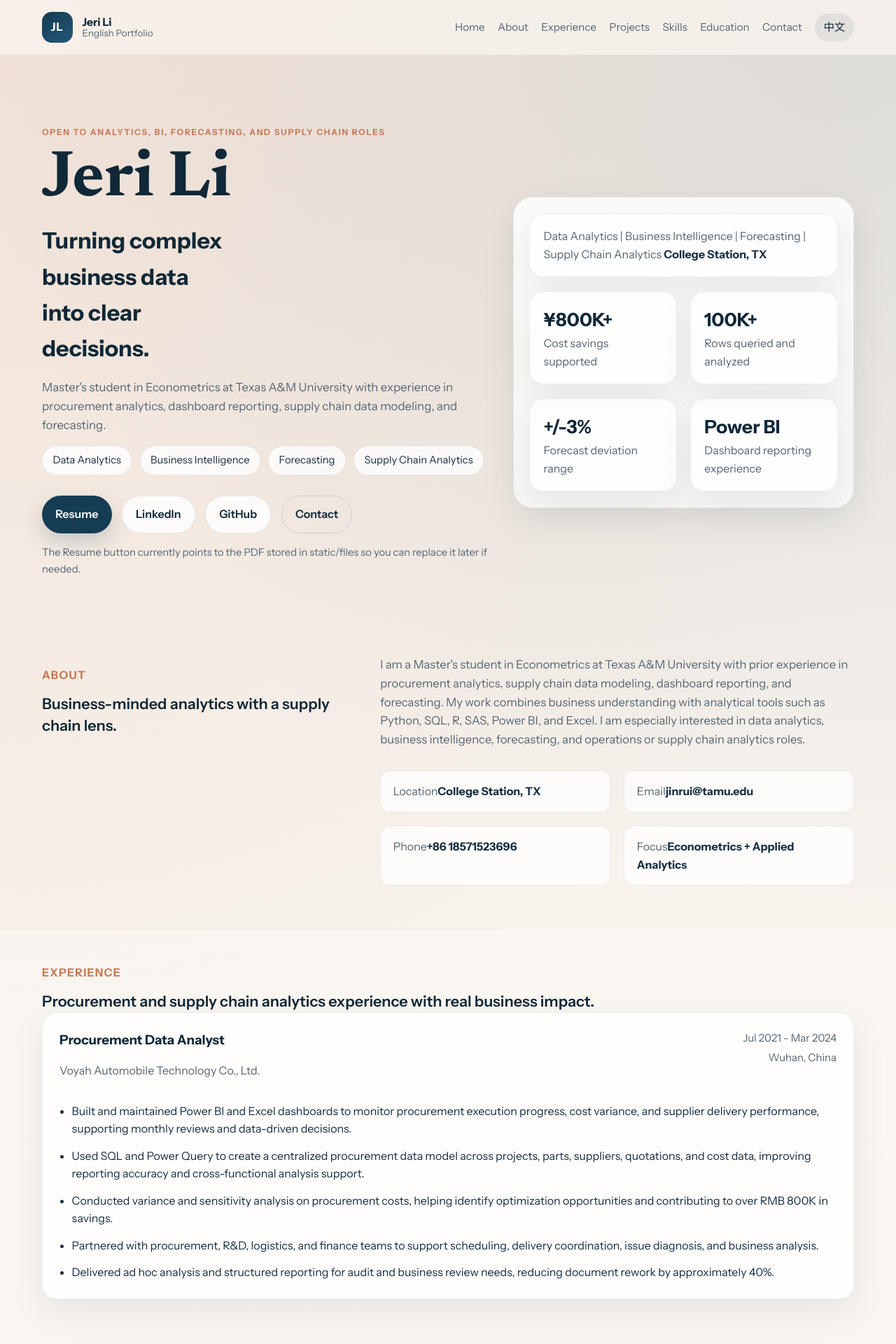
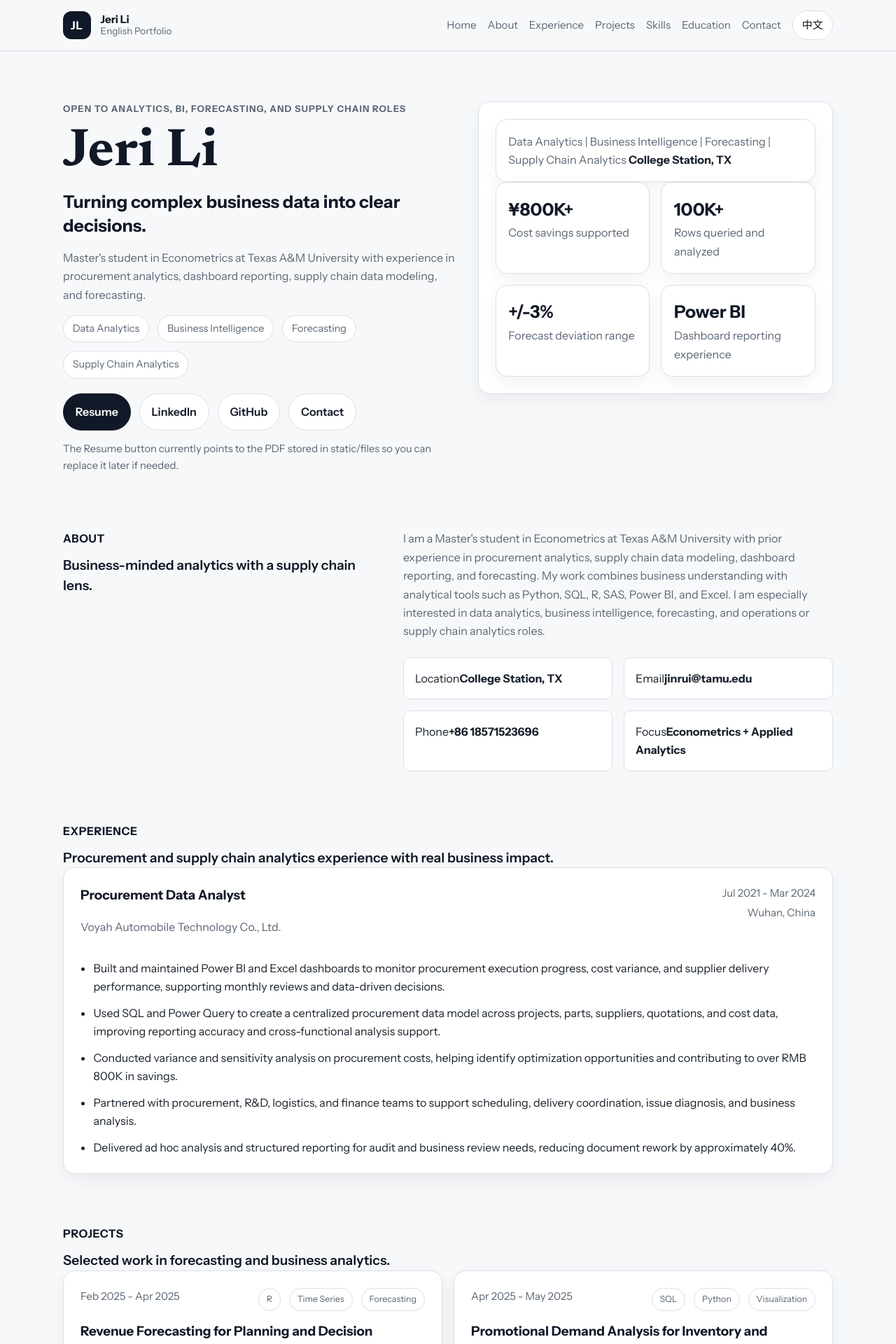
Before and after one commit to jinrui-0310/jinrui-portfolio, a Flask app: page / in a window 1280 px wide. Shown: the top 1920 px of the page at 70% size. Run offline with Flask 3, Linux system fonts and the light colour scheme; some libraries are stand-ins or nearby versions.

Commit message:
style: simplify site visual design

```diff
--- a/static/css/style.css
+++ b/static/css/style.css
@@ -1,22 +1,20 @@
 :root {
-    --bg: #f5f1ea;
-    --bg-soft: #fbf8f4;
-    --surface: rgba(255, 255, 255, 0.76);
-    --surface-strong: #ffffff;
-    --text: #173042;
-    --text-soft: #566673;
-    --heading: #102837;
-    --line: rgba(16, 40, 55, 0.08);
-    --primary: #143c52;
-    --primary-deep: #0f2f40;
-    --accent: #c57b57;
-    --accent-soft: #e8d3c5;
-    --shadow: 0 18px 50px rgba(18, 44, 58, 0.08);
-    --radius-lg: 28px;
-    --radius-md: 20px;
-    --radius-sm: 14px;
-    --container: min(1160px, calc(100% - 2rem));
-    --transition: 220ms ease;
+    --bg: #f7f8fa;
+    --surface: #ffffff;
+    --surface-muted: #f1f4f7;
+    --text: #18212b;
+    --text-soft: #5b6775;
+    --heading: #111827;
+    --line: #d9e0e8;
+    --line-strong: #c6d0db;
+    --primary: #1f4f7a;
+    --primary-soft: #e9f1f8;
+    --shadow: 0 10px 24px rgba(15, 23, 42, 0.05);
+    --radius-lg: 20px;
+    --radius-md: 16px;
+    --radius-sm: 10px;
+    --container: min(1100px, calc(100% - 2rem));
+    --transition: 180ms ease;
 }
 
 * {
@@ -30,12 +28,9 @@ html {
 body {
     margin: 0;
     font-family: "Instrument Sans", sans-serif;
-    background:
-        radial-gradient(circle at top left, rgba(197, 123, 87, 0.16), transparent 32%),
-        radial-gradient(circle at top right, rgba(20, 60, 82, 0.12), transparent 28%),
-        linear-gradient(180deg, #f9f4ee 0%, #f4efe8 100%);
+    background: var(--bg);
     color: var(--text);
-    line-height: 1.6;
+    line-height: 1.65;
 }
 
 body.lang-zh {
@@ -65,9 +60,9 @@ img {
     position: sticky;
     top: 0;
     z-index: 20;
-    backdrop-filter: blur(20px);
-    background: rgba(249, 244, 238, 0.78);
-    border-bottom: 1px solid rgba(16, 40, 55, 0.06);
+    background: rgba(247, 248, 250, 0.96);
+    backdrop-filter: blur(12px);
+    border-bottom: 1px solid var(--line);
 }
 
 .nav-shell {
@@ -75,7 +70,7 @@ img {
     align-items: center;
     justify-content: space-between;
     gap: 1rem;
-    min-height: 78px;
+    min-height: 72px;
 }
 
 .brand {
@@ -85,50 +80,44 @@ img {
 }
 
 .brand-mark {
-    width: 44px;
-    height: 44px;
+    width: 40px;
+    height: 40px;
     display: inline-flex;
     align-items: center;
     justify-content: center;
-    border-radius: 14px;
-    background: linear-gradient(145deg, var(--primary), #245878);
-    color: white;
+    border-radius: 12px;
+    background: var(--heading);
+    color: #fff;
     font-weight: 700;
-    letter-spacing: 0.08em;
+    letter-spacing: 0.06em;
 }
 
 .brand-text {
     display: flex;
     flex-direction: column;
-    line-height: 1.1;
+    line-height: 1.15;
 }
 
 .brand-text strong {
-    font-size: 0.98rem;
     color: var(--heading);
+    font-size: 0.96rem;
 }
 
 .brand-text small {
     color: var(--text-soft);
+    font-size: 0.84rem;
 }
 
 .site-nav {
     display: flex;
     align-items: center;
-    gap: 1.15rem;
+    gap: 1rem;
 }
 
 .site-nav a {
     color: var(--text-soft);
-    font-size: 0.95rem;
+    font-size: 0.94rem;
     transition: color var(--transition);
-}
-
-.site-nav .lang-switch {
-    padding: 0.48rem 0.8rem;
-    border-radius: 999px;
-    background: rgba(20, 60, 82, 0.08);
-    color: var(--heading);
 }
 
 .site-nav a:hover,
@@ -136,29 +125,37 @@ img {
     color: var(--heading);
 }
 
+.site-nav .lang-switch {
+    padding: 0.48rem 0.82rem;
+    border: 1px solid var(--line);
+    border-radius: 999px;
+    background: var(--surface);
+    color: var(--heading);
+}
+
 .menu-toggle {
     display: none;
-    width: 48px;
-    height: 48px;
+    width: 44px;
+    height: 44px;
     border: 1px solid var(--line);
-    border-radius: 14px;
-    background: rgba(255, 255, 255, 0.7);
+    border-radius: 12px;
+    background: var(--surface);
     padding: 0;
     cursor: pointer;
 }
 
 .menu-toggle span {
     display: block;
-    width: 20px;
+    width: 18px;
     height: 2px;
-    margin: 5px auto;
+    margin: 4px auto;
+    border-radius: 999px;
     background: var(--heading);
-    border-radius: 999px;
 }
 
 .hero-section,
 .project-hero {
-    padding: 5.5rem 0 4rem;
+    padding: 4.5rem 0 2.5rem;
 }
 
 .hero-grid,
@@ -170,117 +167,117 @@ img {
 }
 
 .hero-grid {
-    grid-template-columns: 1.25fr 0.95fr;
-    align-items: center;
+    grid-template-columns: 1.05fr 0.95fr;
+    align-items: start;
 }
 
 .hero-copy h1,
 .project-hero h1,
 .not-found-card h1 {
+    margin: 0;
+    color: var(--heading);
+    line-height: 1.02;
     font-family: "Newsreader", serif;
-    color: var(--heading);
-    line-height: 0.95;
-    margin: 0;
 }
 
 .hero-copy h1 {
-    font-size: clamp(3rem, 8vw, 5.8rem);
+    font-size: clamp(3rem, 7vw, 4.75rem);
 }
 
 .hero-copy h2 {
-    font-size: clamp(1.35rem, 2.5vw, 2rem);
+    margin: 0.9rem 0 0;
     color: var(--heading);
-    margin: 1rem 0;
-    max-width: 12ch;
+    font-size: 1.55rem;
+    line-height: 1.35;
 }
 
 .hero-text,
 .project-summary {
-    max-width: 62ch;
+    max-width: 60ch;
     color: var(--text-soft);
-    font-size: 1.05rem;
+    font-size: 1rem;
+}
+
+.hero-copy .hero-text {
+    margin-top: 1rem;
 }
 
 .eyebrow {
+    margin: 0 0 0.85rem;
+    color: var(--text-soft);
+    font-size: 0.82rem;
+    font-weight: 700;
+    letter-spacing: 0.08em;
     text-transform: uppercase;
-    letter-spacing: 0.14em;
-    font-size: 0.75rem;
-    font-weight: 700;
-    color: var(--accent);
-    margin-bottom: 1rem;
 }
 
 .tag-list,
 .pill-list,
-.project-meta {
+.project-meta,
+.button-row,
+.contact-actions,
+.contact-details {
     display: flex;
     flex-wrap: wrap;
-    gap: 0.7rem;
+    gap: 0.75rem;
 }
 
 .tag-list span,
 .pill-list span,
 .project-meta span {
+    padding: 0.42rem 0.8rem;
     border-radius: 999px;
-    background: rgba(255, 255, 255, 0.8);
-    border: 1px solid rgba(20, 60, 82, 0.08);
-    padding: 0.5rem 0.9rem;
-    color: var(--text);
-    font-size: 0.92rem;
+    border: 1px solid var(--line);
+    background: var(--surface);
+    color: var(--text-soft);
+    font-size: 0.9rem;
 }
 
 .tag-list.compact span {
     font-size: 0.78rem;
-    padding: 0.42rem 0.72rem;
+    padding: 0.34rem 0.68rem;
 }
 
 .button-row,
 .contact-actions {
-    display: flex;
-    flex-wrap: wrap;
-    gap: 0.9rem;
-    margin-top: 1.8rem;
+    margin-top: 1.35rem;
 }
 
 .button {
     display: inline-flex;
     align-items: center;
     justify-content: center;
-    min-height: 48px;
-    padding: 0.85rem 1.2rem;
+    min-height: 44px;
+    padding: 0.75rem 1.05rem;
+    border: 1px solid var(--line);
     border-radius: 999px;
+    background: var(--surface);
+    color: var(--heading);
     font-weight: 600;
-    transition:
-        transform var(--transition),
-        box-shadow var(--transition),
-        background var(--transition),
-        color var(--transition);
+    transition: border-color var(--transition), background var(--transition), color var(--transition);
 }
 
 .button:hover,
 .button:focus-visible {
-    transform: translateY(-2px);
+    border-color: var(--line-strong);
+    background: #fbfcfd;
 }
 
 .button-primary {
-    background: var(--primary);
-    color: white;
-    box-shadow: 0 12px 30px rgba(20, 60, 82, 0.2);
+    background: var(--heading);
+    border-color: var(--heading);
+    color: #fff;
 }
 
 .button-primary:hover,
 .button-primary:focus-visible {
-    background: var(--primary-deep);
+    background: #1f2937;
+    border-color: #1f2937;
 }
 
-.button-secondary {
-    background: rgba(255, 255, 255, 0.82);
-    color: var(--heading);
-    border: 1px solid rgba(20, 60, 82, 0.1);
-}
-
+.button-secondary,
 .button-ghost {
-    border: 1px solid rgba(20, 60, 82, 0.14);
+    background: var(--surface);
     color: var(--heading);
 }
 
@@ -289,33 +286,52 @@ img {
 }
 
 .helper-text {
+    margin-top: 0.9rem;
     color: var(--text-soft);
     font-size: 0.92rem;
-    margin-top: 1rem;
 }
 
-.hero-panel {
-    background: linear-gradient(180deg, rgba(255, 255, 255, 0.86), rgba(255, 255, 255, 0.68));
-    border: 1px solid rgba(16, 40, 55, 0.08);
-    border-radius: var(--radius-lg);
-    padding: 1.4rem;
+.hero-panel,
+.stat-card,
+.timeline-card,
+.project-card,
+.skill-card,
+.education-card,
+.detail-card,
+.chart-card,
+.not-found-card,
+.contact-panel {
+    background: var(--surface);
+    border: 1px solid var(--line);
+    border-radius: var(--radius-md);
     box-shadow: var(--shadow);
 }
 
+.hero-panel,
+.contact-panel,
+.timeline-card,
+.project-card,
+.skill-card,
+.education-card,
+.detail-card,
+.chart-card,
+.not-found-card {
+    padding: 1.5rem;
+}
+
 .basic-info-card {
-    background: rgba(255, 255, 255, 0.72);
     border: 1px solid var(--line);
-    border-radius: var(--radius-md);
+    border-radius: 14px;
     overflow: hidden;
+    background: var(--surface);
 }
 
 .basic-info-row {
-    display: flex;
-    justify-content: space-between;
-    align-items: flex-start;
+    display: grid;
+    grid-template-columns: 92px 1fr;
     gap: 1rem;
-    padding: 1rem 1.1rem;
-    border-bottom: 1px solid rgba(16, 40, 55, 0.08);
+    padding: 0.95rem 1rem;
+    border-bottom: 1px solid var(--line);
 }
 
 .basic-info-row:last-child {
@@ -340,57 +355,52 @@ img {
 .chart-grid,
 .info-grid {
     display: grid;
-    gap: 1.2rem;
+    gap: 1rem;
 }
 
-.stat-grid {
+.stat-grid,
+.projects-grid,
+.skills-grid,
+.education-grid {
     grid-template-columns: repeat(2, minmax(0, 1fr));
-    margin-top: 1.2rem;
-}
-
-.stat-card,
-.timeline-card,
-.project-card,
-.skill-card,
-.education-card,
-.detail-card,
-.chart-card,
-.not-found-card {
-    background: var(--surface);
-    border: 1px solid var(--line);
-    border-radius: var(--radius-md);
-    box-shadow: var(--shadow);
 }
 
 .stat-card {
-    padding: 1.2rem;
+    padding: 1.1rem;
 }
 
 .stat-value {
     display: block;
-    font-size: 1.65rem;
     color: var(--heading);
+    font-size: 1.55rem;
     font-weight: 700;
 }
 
-.stat-label {
+.stat-label,
+.timeline-company,
+.degree,
+.education-details,
+.chart-header p,
+.sidebar-note,
+.contact-details span,
+.education-meta {
     color: var(--text-soft);
 }
 
 .content-section {
-    padding: 2rem 0 4rem;
+    padding: 1.5rem 0 3rem;
 }
 
 .muted-section {
-    background: rgba(255, 255, 255, 0.24);
+    background: transparent;
 }
 
 .accent-section {
-    padding-bottom: 5rem;
+    padding-bottom: 4.5rem;
 }
 
 .two-column {
-    grid-template-columns: 0.8fr 1.2fr;
+    grid-template-columns: 0.85fr 1.15fr;
 }
 
 .section-heading h2,
@@ -406,8 +416,8 @@ img {
 }
 
 .section-copy p {
-    margin-top: 0;
-    font-size: 1.04rem;
+    margin: 0;
+    font-size: 1rem;
     color: var(--text-soft);
 }
 
@@ -417,8 +427,9 @@ img {
 #projects .section-heading .eyebrow,
 #skills .section-heading .eyebrow {
     font-size: 1rem;
-    letter-spacing: 0.08em;
-    margin-bottom: 0.75rem;
+    color: var(--heading);
+    letter-spacing: 0.04em;
+    margin-bottom: 0.65rem;
 }
 
 #about .section-heading h2,
@@ -426,8 +437,8 @@ img {
 #experience .section-heading h2,
 #projects .section-heading h2,
 #skills .section-heading h2 {
-    font-size: 1.35rem;
-    line-height: 1.45;
+    font-size: 1.2rem;
+    line-height: 1.5;
     font-weight: 600;
 }
 
@@ -438,120 +449,58 @@ img {
 
 .info-grid {
     grid-template-columns: repeat(2, minmax(0, 1fr));
-    margin-top: 2rem;
+    margin-top: 1.5rem;
 }
 
 .info-item {
-    padding: 1rem 1.1rem;
+    padding: 1rem;
+    border: 1px solid var(--line);
     border-radius: var(--radius-sm);
-    background: rgba(255, 255, 255, 0.74);
-    border: 1px solid rgba(20, 60, 82, 0.08);
-}
-
-.info-item span,
-.timeline-company,
-.degree,
-.education-details,
-.chart-header p,
-.sidebar-note,
-.contact-details span {
-    color: var(--text-soft);
+    background: var(--surface);
 }
 
 .education-details {
     font-size: 0.95rem;
 }
 
-.timeline-card,
-.project-card,
-.skill-card,
-.education-card,
-.detail-card,
-.chart-card,
-.not-found-card {
-    padding: 1.5rem;
-}
-
-.timeline-header {
+.timeline-header,
+.project-topline,
+.education-row,
+.footer-grid {
     display: flex;
+    justify-content: space-between;
     align-items: start;
-    justify-content: space-between;
     gap: 1rem;
 }
 
 .timeline-meta {
     display: flex;
     flex-direction: column;
-    gap: 0.25rem;
+    gap: 0.2rem;
     text-align: right;
     color: var(--text-soft);
     font-size: 0.94rem;
 }
 
 .achievement-list {
-    padding-left: 1.1rem;
-    margin-bottom: 0;
+    margin: 1rem 0 0;
+    padding-left: 1.15rem;
 }
 
 .achievement-list li + li {
-    margin-top: 0.8rem;
-}
-
-.projects-grid {
-    grid-template-columns: repeat(2, minmax(0, 1fr));
-}
-
-.project-card,
-.skill-card,
-.education-card,
-.chart-card {
-    transition:
-        transform var(--transition),
-        border-color var(--transition),
-        box-shadow var(--transition);
-}
-
-.project-card:hover,
-.skill-card:hover,
-.education-card:hover,
-.chart-card:hover {
-    transform: translateY(-4px);
-    border-color: rgba(197, 123, 87, 0.24);
-    box-shadow: 0 20px 40px rgba(18, 44, 58, 0.1);
-}
-
-.project-topline {
-    display: flex;
-    justify-content: space-between;
-    align-items: start;
-    gap: 1rem;
-    margin-bottom: 1rem;
-    color: var(--text-soft);
-    font-size: 0.94rem;
-}
-
-.skills-grid {
-    grid-template-columns: repeat(2, minmax(0, 1fr));
-}
-
-.education-grid {
-    grid-template-columns: repeat(2, minmax(0, 1fr));
+    margin-top: 0.7rem;
 }
 
 .education-row {
-    display: flex;
-    justify-content: space-between;
     align-items: baseline;
-    gap: 1rem;
 }
 
 .education-row + .education-row {
-    margin-top: 0.5rem;
+    margin-top: 0.45rem;
 }
 
 .education-meta {
     margin: 0;
-    color: var(--text-soft);
     text-align: right;
     white-space: nowrap;
 }
@@ -565,117 +514,124 @@ img {
     margin: 0.7rem 0 0;
 }
 
-.gpa {
-    display: inline-flex;
-    margin-top: 0.75rem;
-    border-radius: 999px;
-    padding: 0.4rem 0.7rem;
-    background: var(--accent-soft);
-    color: var(--heading);
-    font-weight: 600;
+.project-card,
+.skill-card,
+.education-card,
+.chart-card,
+.timeline-card,
+.contact-panel {
+    transition: border-color var(--transition), box-shadow var(--transition);
+}
+
+.project-card:hover,
+.skill-card:hover,
+.education-card:hover,
+.chart-card:hover,
+.timeline-card:hover,
+.contact-panel:hover {
+    border-color: var(--line-strong);
+    box-shadow: 0 14px 28px rgba(15, 23, 42, 0.06);
+}
+
+.project-topline {
+    margin-bottom: 0.9rem;
+    color: var(--text-soft);
+    font-size: 0.94rem;
+}
+
+.detail-grid {
+    grid-template-columns: minmax(0, 1fr) 320px;
+    align-items: start;
+}
+
+.detail-main {
+    display: grid;
+    gap: 1rem;
+}
+
+.detail-sidebar {
+    position: sticky;
+    top: 96px;
+}
+
+.detail-card p,
+.detail-card li,
+.chart-card p {
+    color: var(--text-soft);
+}
+
+.detail-card ul {
+    margin: 0.9rem 0 0;
+    padding-left: 1.15rem;
+}
+
+.detail-card li + li {
+    margin-top: 0.55rem;
+}
+
+.project-meta {
+    margin: 0.9rem 0 0;
+}
+
+.chart-grid {
+    grid-template-columns: 1fr;
+}
+
+.chart-header {
+    margin-bottom: 1rem;
+}
+
+.chart-header h3 {
+    margin-bottom: 0.4rem;
+}
+
+.plotly-chart {
+    min-height: 360px;
 }
 
 .contact-panel {
     display: grid;
-    gap: 1.5rem;
-    padding: 2rem;
-    background: linear-gradient(135deg, rgba(20, 60, 82, 0.95), rgba(33, 82, 108, 0.88));
-    border-radius: var(--radius-lg);
-    color: white;
-    box-shadow: var(--shadow);
+    gap: 1rem;
 }
 
-.contact-panel .eyebrow,
-.contact-panel p,
-.contact-panel .contact-details span {
-    color: rgba(255, 255, 255, 0.82);
-}
-
-.contact-panel .button-secondary,
-.contact-panel .button-ghost {
-    background: rgba(255, 255, 255, 0.14);
-    border-color: rgba(255, 255, 255, 0.16);
-    color: white;
-}
-
-.contact-details {
-    display: flex;
-    flex-wrap: wrap;
-    gap: 1rem 1.4rem;
+.contact-details span {
+    padding: 0.35rem 0;
 }
 
 .site-footer {
-    padding: 2rem 0 3rem;
+    padding: 2rem 0 2.5rem;
+    border-top: 1px solid var(--line);
+    background: transparent;
 }
 
-.footer-grid {
-    grid-template-columns: 1fr auto;
-    align-items: center;
-    padding-top: 1.2rem;
-    border-top: 1px solid rgba(16, 40, 55, 0.08);
+.site-footer h3 {
+    margin: 0 0 0.35rem;
+}
+
+.site-footer p {
+    margin: 0;
+    color: var(--text-soft);
 }
 
 .footer-links {
     display: flex;
     flex-wrap: wrap;
     gap: 1rem;
+}
+
+.footer-links a {
     color: var(--text-soft);
 }
 
-.project-hero-inner {
-    max-width: 900px;
-}
-
-.back-link {
-    display: inline-flex;
-    margin-bottom: 1rem;
-    color: var(--text-soft);
-}
-
-.detail-grid {
-    grid-template-columns: minmax(0, 1.6fr) minmax(280px, 0.8fr);
-    align-items: start;
-}
-
-.detail-main {
-    display: grid;
-    gap: 1.2rem;
-}
-
-.sticky-card {
-    position: sticky;
-    top: 110px;
-}
-
-.chart-grid {
-    grid-template-columns: 1fr;
-}
-
-.plotly-chart {
-    width: 100%;
-    min-height: 380px;
-}
-
-.detail-footer-action {
-    margin-top: 2rem;
-}
-
-.section-action {
-    margin-top: 2rem;
-}
-
-.not-found-card {
-    max-width: 620px;
-    margin: 4rem auto;
-    text-align: center;
+.footer-links a:hover,
+.timeline-company a:hover {
+    color: var(--primary);
 }
 
 .reveal {
     opacity: 0;
-    transform: translateY(20px);
-    transition:
-        opacity 600ms ease,
-        transform 600ms ease;
+    transform: translateY(18px);
+    transition: opacity 500ms ease, transform 500ms ease;
 }
 
 .reveal.is-visible {
```
Also changed, not shown: other parts of static/css/style.css (+18 -19 lines).
